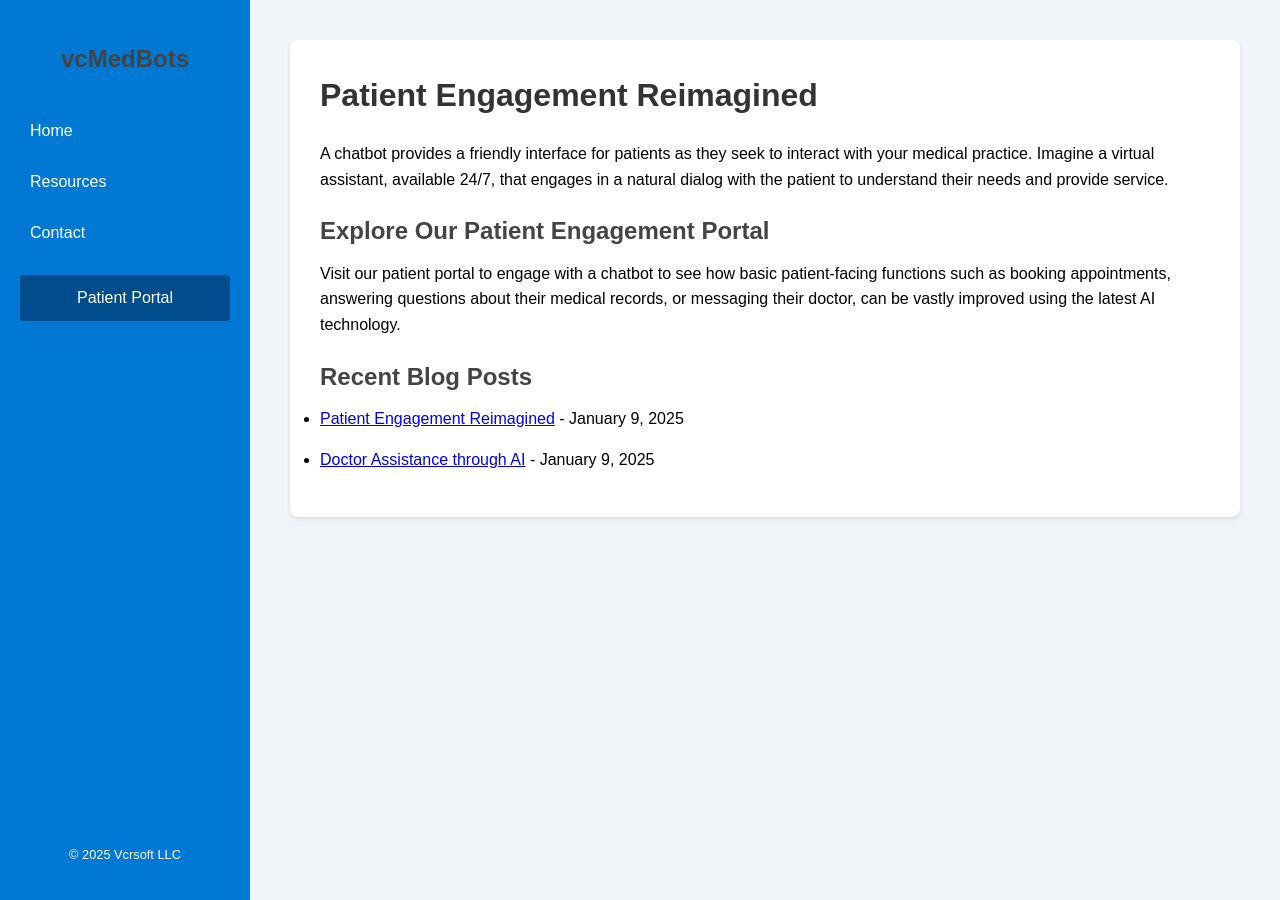
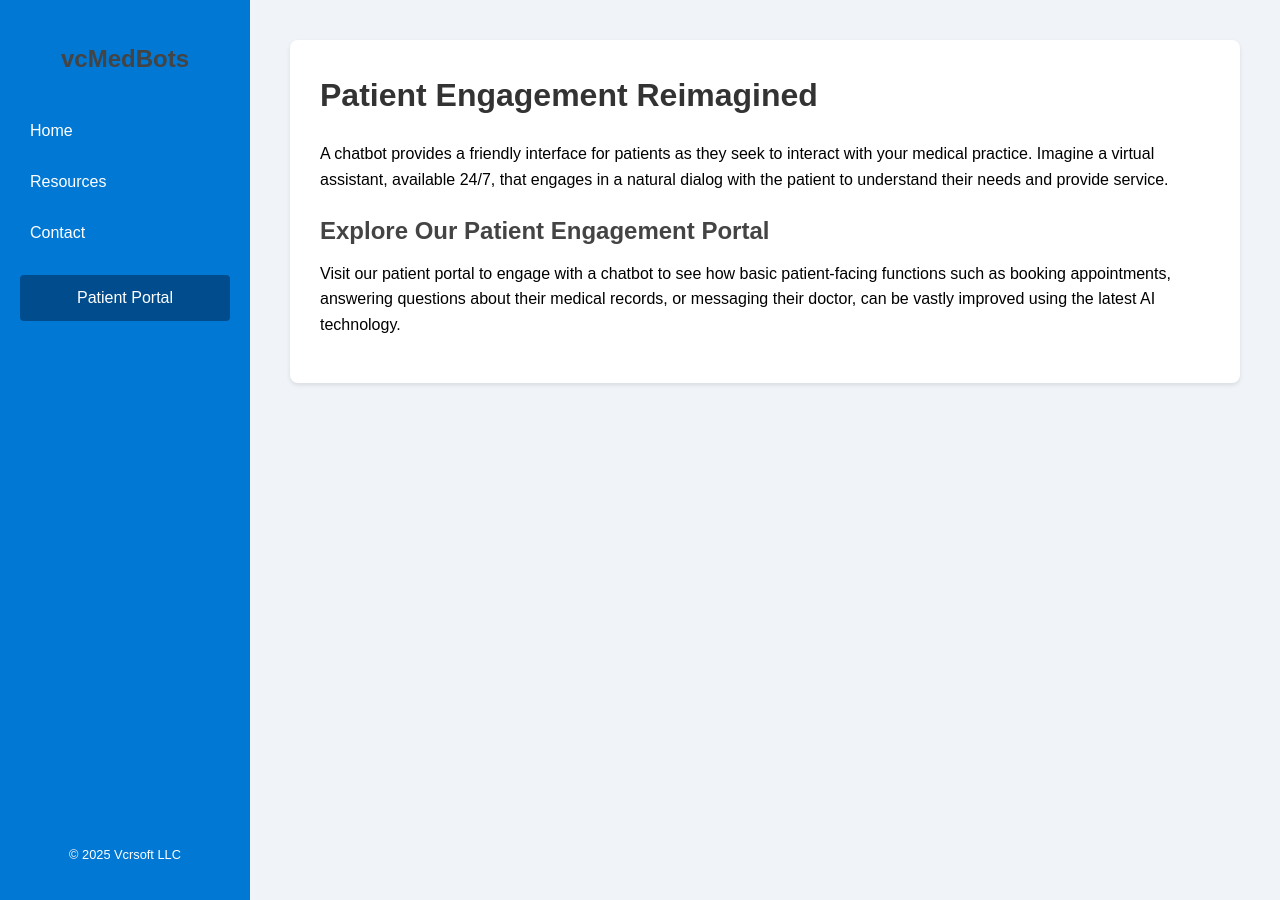
Before and after one commit to vcrsoft/vcrsoft.github.io, a Jekyll site: the page built from index.md, in a window 1280 px wide. Built offline with Jekyll 4.4.1, drawn with Linux system fonts in a browser that asks for light colours.

Commit message:
Update index.md

```diff
--- a/index.md
+++ b/index.md
@@ -10,9 +10,3 @@ A chatbot provides a friendly interface for patients as they seek to interact wi
 ## Explore Our Patient Engagement Portal
 
 Visit our patient portal to engage with a chatbot to see how basic patient-facing functions such as booking appointments, answering questions about their medical records, or messaging their doctor, can be vastly improved using the latest AI technology.
-
-## Recent Blog Posts
-
-{% for post in site.posts limit:5 %}
-* [{{ post.title }}]({{ post.url | relative_url }}) - {{ post.date | date: "%B %-d, %Y" }}
-{% endfor %}
```
